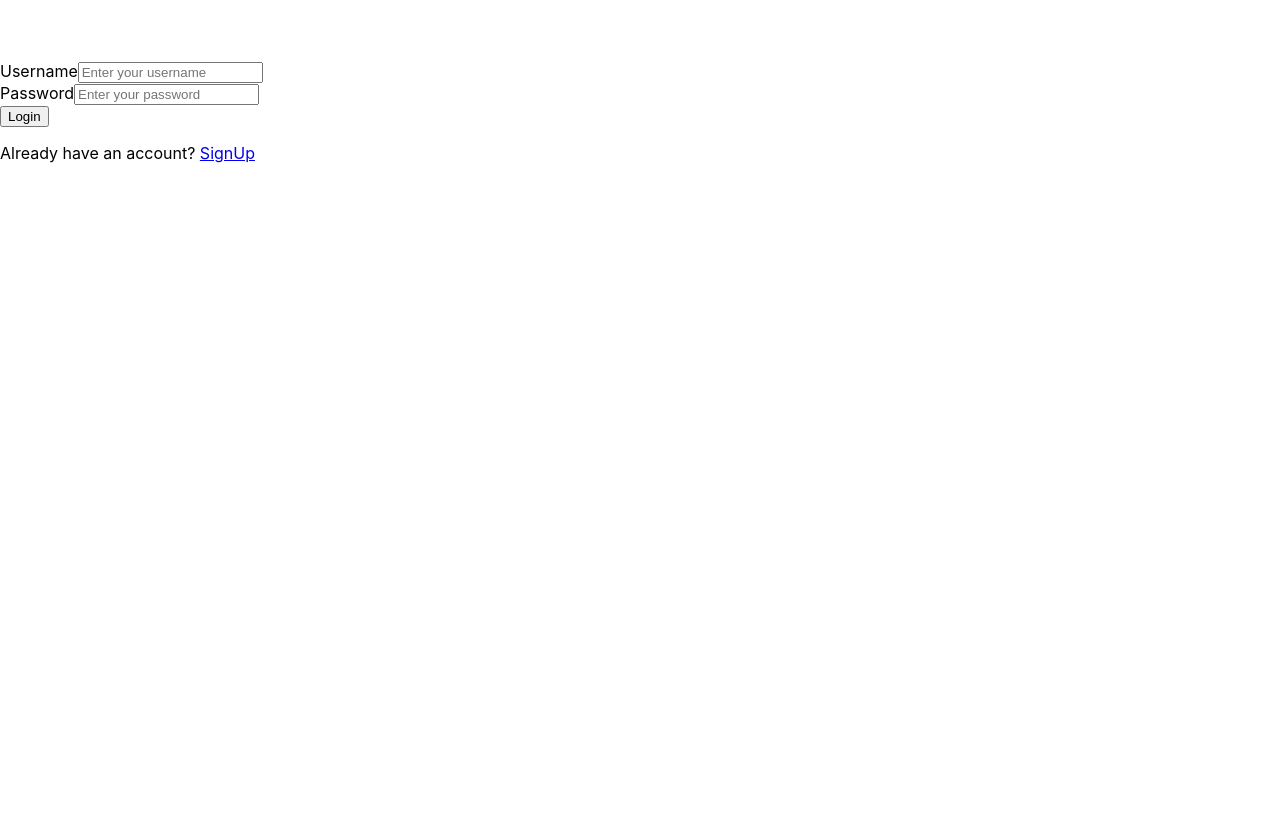
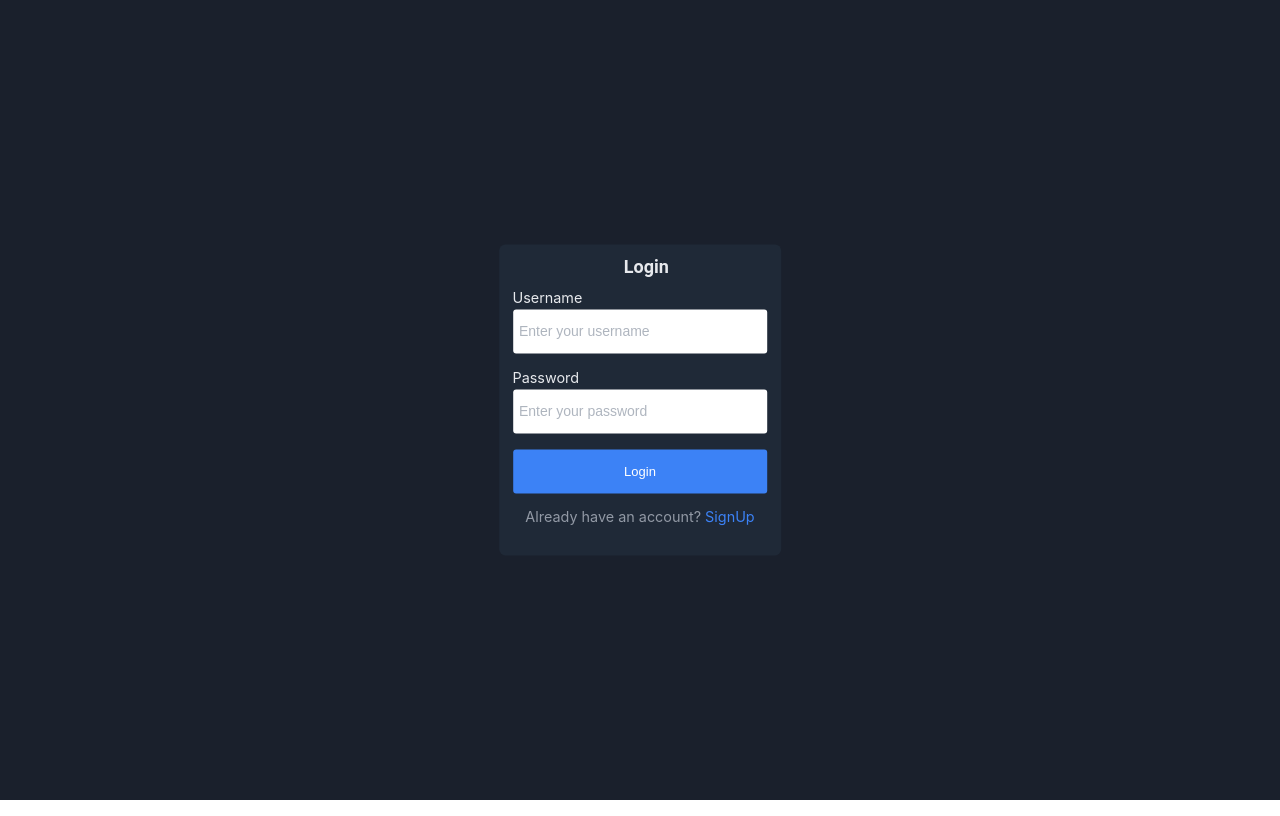
Before and after one commit to Baha-Alawneh/Villages-Management-System, a React (Create React App) app: page /login in a window 1280 px wide. Built offline with nearby package versions, Linux system fonts and the light colour scheme.

Commit message:
feat: logout

```diff
--- a/src/grqphql/auth.js
+++ b/src/grqphql/auth.js
@@ -35,7 +35,7 @@ query {
 }
 `;
 
-export const GET_USERS=gql`
+export const GET_USERS = gql`
 query {
   users {
     user_id
@@ -46,3 +46,8 @@ query {
   }
 }
 `
+export const LOGOUT_USER = gql`
+mutation logout($token: String) {
+  logout(token: $token)
+}
+`;
--- a/src/pages/dashboard/dashboard.css
+++ b/src/pages/dashboard/dashboard.css
@@ -84,4 +84,55 @@ h1 {
     cursor: pointer;
 }
 
-/* End sidebar styling */
+
+.dashboard-footer {
+    position: absolute;
+    bottom: 20px;
+    left: 0;
+    padding: 10px 15px;
+    display: flex;
+    align-items: center;
+    justify-content:space-between;
+    background-color: var(--main-color);
+}
+
+.admin-information {
+    display: flex;
+    align-items:center;
+    justify-content: space-between;
+}
+
+.admin-avatar {
+    width: 40px;
+    height: 40px;
+    border-radius: 50%;
+    margin-bottom: 5px;
+    background-color: #ddd;
+    background-image: url('../../icons/admin.png');
+    background-size: cover;
+    background-position: center;
+    user-select: none;
+}
+
+.admin-information span {
+    margin-left: 1vw;
+    color: var(--text-color);
+    font-size: 14px;
+}
+
+.logout-button {
+    margin-top: 0.5vh;
+    margin-left: 0.5vw;
+    color: #f54445;
+    opacity: 0.9;
+    font-size: 14px;
+    cursor: pointer;
+    background: none;
+    border: none;
+    padding: 0;
+    font-weight: bold;
+}
+
+.logout-button:hover {
+    text-decoration: underline;
+}
--- a/src/pages/dashboard/dashboard.js
+++ b/src/pages/dashboard/dashboard.js
@@ -1,22 +1,65 @@
-import React from "react";
-import { Link, useLocation } from "react-router-dom";
+import React, { useEffect, useRef, useState } from "react";
+import { Link, useLocation, useNavigate } from "react-router-dom";
+import { useQuery, useMutation } from "@apollo/client";
 import "./dashboard.css";
+import { GET_USER_BY_ID, LOGOUT_USER } from "../../grqphql/auth.js";
 
 function Dashboard() {
-  const location = useLocation(); // Get the current path
+  const navigate = useNavigate();
+  const [logout, { loading: logoutLoading, error: logoutError }] = useMutation(LOGOUT_USER);
+  const [adminName, setAdminName] = useState(null);
+  const location = useLocation();
+  const userId=useRef();
+  const token =useRef();
+  useEffect(() => {
+    token.current = localStorage.getItem("authToken");
+    try {
+      const tokenParts = token.current.split(".");
+      const decodedToken = JSON.parse(atob(tokenParts[1]));
+      userId.current = decodedToken.id;
+    } catch (error) {
+      console.error("Invalid or missing token:", error);
+    }
+  }, []);
 
-  // Helper function to check if the current link is active
+  const { data: userData, loading: userLoading, error: userError } = useQuery(GET_USER_BY_ID, {
+    variables: { id: userId.current },
+  });
+
+  useEffect(() => {
+    if (userData?.userById?.username) {
+      setAdminName(userData.userById.username);
+    }
+  }, [userData]);
+
+  const handleLogout = async () => {
+    try {
+      await logout({ variables: { token:token.current } });
+      localStorage.removeItem("authToken");
+      navigate("/login");
+    } catch (err) {
+      console.error("Logout error:", err);
+    }
+  };
+
   const isActive = (path) => location.pathname === path;
+
+  if (userLoading) return <p>Loading...</p>;
+  if (userError) return <p>Error loading user data: {userError.message}</p>;
+
   return (
     <div className="dashboard">
       <h1>Dashboard</h1>
 
-      <Link className={`overview  ${isActive("/") ? "active" : ""}`} to="/">
+      <Link className={`overview ${isActive("/") ? "active" : ""}`} to="/">
         <i className="fas fa-chart-pie fa-fw"></i>
         <span>Overview</span>
       </Link>
 
-      <Link className={`village-management ${isActive("/village-management") ? "active" : ""}`} to="/village-management">
+      <Link
+        className={`village-management ${isActive("/village-management") ? "active" : ""}`}
+        to="/village-management"
+      >
         <i className="fas fa-cogs fa-fw"></i>
         <span>Village Management</span>
       </Link>
@@ -30,6 +73,21 @@ function Dashboard() {
         <i className="fas fa-images fa-fw"></i>
         <span>Gallery</span>
       </Link>
+
+      <div className="dashboard-footer">
+        <div className="admin-information">
+          <div className="admin-avatar" />
+          <span>{adminName || "Loading..."}</span>
+        </div>
+        <button
+          className="logout-button"
+          onClick={handleLogout}
+          disabled={logoutLoading}
+        >
+          Logout
+        </button>
+        {logoutError && <p className="error-message">Error: {logoutError.message}</p>}
+      </div>
     </div>
   );
 }
--- a/src/pages/login/login.js
+++ b/src/pages/login/login.js
@@ -1,5 +1,5 @@
 import React, { useState } from "react";
-//import "../signup/register.css";
+import "../signup/register.css";
 import { Link,useNavigate } from "react-router-dom";
 import { LOGIN_USER } from "../../grqphql/auth";
 import { useMutation } from '@apollo/client';
@@ -37,11 +37,11 @@ const LoginForm = () => {
     };
 
     return (
-        <div className="outer-container" >
-            <div className="inner-container" >
+        <div className="outer-container-register" >
+            <div className="inner-container-register" >
                 <h1>Login</h1>
-                <div className="username">
-                    <label htmlFor="username">Username</label>
+                <div className="username-register">
+                    <label htmlFor="username-register">Username</label>
                     <input
                         type="text"
                         id="username"
@@ -50,8 +50,8 @@ const LoginForm = () => {
                         placeholder="Enter your username"
                     />
                 </div>
-                <div className="password">
-                    <label htmlFor="password">Password</label>
+                <div className="password-register">
+                    <label htmlFor="password-register">Password</label>
                     <input
                         type="password"
                         id="password"
@@ -63,13 +63,13 @@ const LoginForm = () => {
                 <div className="button">
                     <input
                         type="button"
-                        className="btn"
+                        className="btn-register"
                         id="loginBtn"
                         value="Login"
                         onClick={handleLogin}
                     />
                 </div>
-                <p>
+                <p className="already-register">
                     Already have an account?{" "}
                     <Link to="/signup">SignUp</Link>
                 </p>
--- a/src/pages/signup/register.css
+++ b/src/pages/signup/register.css
@@ -7,10 +7,7 @@
     --click-color:#3c82f6;
 }
 
-body {
-    margin: 0;
-    font-family: 'Arial', sans-serif;
-}
+
 *{
     -webkit-box-sizing: border-box;
     -moz-box-sizing: border-box;
@@ -18,14 +15,14 @@ body {
 
 }
 
-.outer-container{
+.outer-container-register{
     background-color: var(--secondary-color);
     height: 100vh;
     position: relative;
 
 }
 
-.inner-container{
+.inner-container-register{
     position:absolute;
     top: 50%;
     left: 50%;
@@ -34,7 +31,7 @@ body {
     background-color: var(--main-color);
     border-radius: 0.5vw;
 }
-.inner-container h1{
+.inner-container-register h1{
 
     color: var(--text-color);
     font-family: "Roboto", sans-serif;
@@ -45,7 +42,7 @@ body {
 
 }
 
-.inner-container label{
+.inner-container-register label{
     color: var(--text-color);
     display: block;
     font-size: 0.9rem;
@@ -54,7 +51,7 @@ body {
     padding-left: 4.7%;
 }
 
-.inner-container input{
+.inner-container-register input{
 height: 5.5vh;
 padding: 2%;
 margin-bottom: 2vh;
@@ -66,26 +63,26 @@ outline-offset:0lh;
 border: none;
 outline: none;
 }
-.inner-container input:focus{
+.inner-container-register input:focus{
 outline: 2px solid var(--click-color);
 }
-.inner-container input::placeholder {
+.inner-container-register input::placeholder {
     color: #9ba3af;
     font-size: 14px;
     opacity: 0.8;
 }
-.btn {
+.btn-register {
     background-color: #3c82f6;
     color: white;
     font-size: 13px;
 }
 
-.btn:hover {
+.btn-register:hover {
     background-color: #2962eb;
     cursor: pointer;
 }
 
-p {
+.already-register{
     color: var(--prompt-color);
     text-align: center;
     font-size: 0.9rem;
@@ -93,7 +90,7 @@ p {
     bottom: 2vh;
 
 }
-p a {
+.already-register a {
     color: var(--click-color);
     text-decoration: none;
 }
--- a/src/pages/signup/signup.js
+++ b/src/pages/signup/signup.js
@@ -1,6 +1,6 @@
 import React, { useState } from "react";
 import { Link } from "react-router-dom";
-//import './register.css'
+import './register.css'
 import { SIGNUP_USER } from "../../grqphql/auth";
 import { useMutation } from "@apollo/client";
 const SignUp = () => {
@@ -49,8 +49,8 @@ const SignUp = () => {
   };
 
   return (
-    <div className="outer-container">
-      <div className="inner-container">
+    <div className="outer-container-register">
+      <div className="inner-container-register">
         <h1>Sign Up</h1>
         <label htmlFor="full_name">Full Name</label>
         <input
@@ -88,7 +88,7 @@ const SignUp = () => {
 
         <input
           type="button"
-          className="btn"
+          className="btn-register"
           id="signup"
           value="Sign Up"
           onClick={handleSignUp}
```
